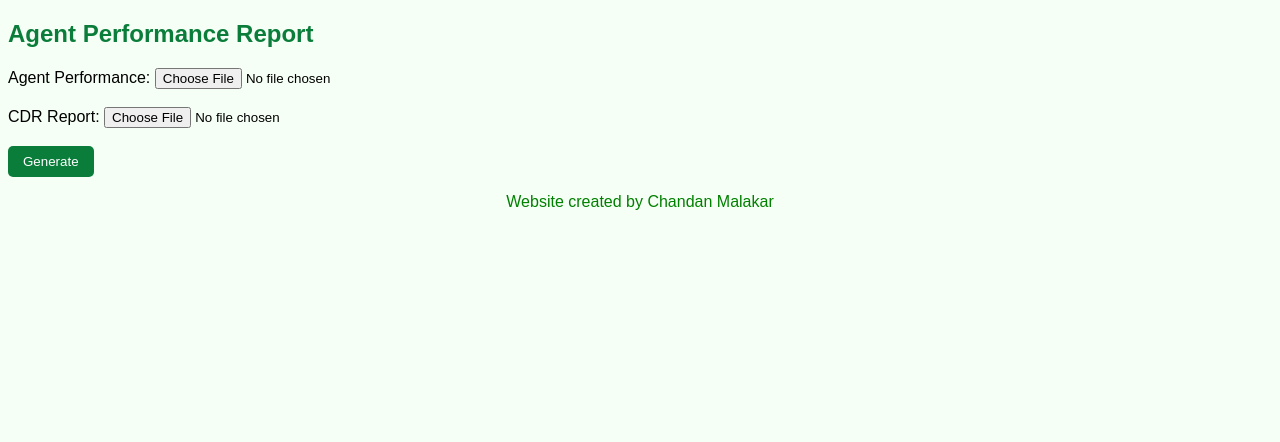
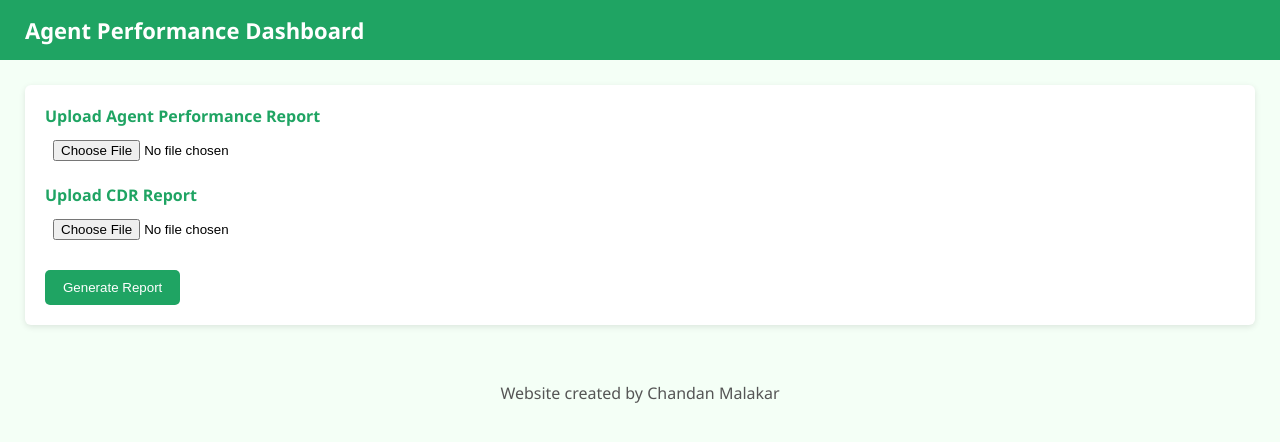
Before and after one commit to Viratmalakar/agent.performance.site, a Flask app: page / in a window 1280 px wide. Shown: the top 442 px of the page. Run offline with Flask 3, Linux system fonts and the light colour scheme.

Commit message:
Update index.html

```diff
--- a/templates/index.html
+++ b/templates/index.html
@@ -1,55 +1,246 @@
 <!DOCTYPE html>
-<html>
+<html lang="en">
 <head>
-<title>Agent Performance</title>
+<meta charset="UTF-8">
+<title>Agent Performance Dashboard</title>
+<script src="https://cdnjs.cloudflare.com/ajax/libs/html2canvas/1.4.1/html2canvas.min.js"></script>
+
 <style>
-body{font-family:Arial;background:#f5fff5}
-h2{color:#0b7d3b}
-table{border-collapse:collapse;width:100%}
-th,td{border:1px solid #0b7d3b;padding:6px;text-align:center}
-th{background:#0b7d3b;color:white}
-#loader{display:none;font-size:22px;color:green;text-align:center}
-button{padding:8px 15px;background:#0b7d3b;color:white;border:none;border-radius:5px}
+body{
+    font-family:Segoe UI,Arial;
+    background:#f4fff6;
+    margin:0;
+}
+header{
+    background:#1fa463;
+    color:white;
+    padding:15px 25px;
+    font-size:22px;
+    font-weight:bold;
+}
+.container{
+    padding:25px;
+}
+.card-box{
+    display:grid;
+    grid-template-columns:repeat(auto-fit,minmax(200px,1fr));
+    gap:15px;
+    margin-bottom:20px;
+}
+.card{
+    background:white;
+    border-left:6px solid #1fa463;
+    padding:15px;
+    box-shadow:0 2px 6px rgba(0,0,0,0.1);
+}
+.card h4{margin:0;color:#555;font-size:14px;}
+.card h2{margin:5px 0;color:#1fa463}
+
+.upload-box{
+    background:white;
+    padding:20px;
+    border-radius:6px;
+    box-shadow:0 2px 6px rgba(0,0,0,.1);
+    margin-bottom:20px;
+}
+.upload-box label{
+    font-weight:bold;
+    display:block;
+    margin-bottom:5px;
+    color:#1fa463;
+}
+input[type=file]{
+    width:100%;
+    padding:8px;
+}
+
+button{
+    background:#1fa463;
+    color:white;
+    border:none;
+    padding:10px 18px;
+    border-radius:5px;
+    cursor:pointer;
+    margin-right:8px;
+}
+button:hover{background:#168a52}
+
+.table-box{
+    background:white;
+    padding:15px;
+    border-radius:6px;
+    box-shadow:0 2px 6px rgba(0,0,0,.1);
+    overflow:auto;
+}
+
+table{
+    width:100%;
+    border-collapse:collapse;
+}
+th,td{
+    border:1px solid #ddd;
+    padding:8px;
+    text-align:center;
+}
+th{
+    background:#1fa463;
+    color:white;
+}
+
+tfoot td{
+    font-weight:bold;
+    background:#eafff1;
+}
+
+footer{
+    text-align:center;
+    padding:12px;
+    color:#555;
+}
+
+#loader{
+    position:fixed;
+    inset:0;
+    background:rgba(255,255,255,.85);
+    display:none;
+    align-items:center;
+    justify-content:center;
+    font-size:26px;
+    color:#1fa463;
+    font-weight:bold;
+    z-index:999;
+}
 </style>
 </head>
+
 <body>
 
-<h2>Agent Performance Report</h2>
+<header>Agent Performance Dashboard</header>
 
-<form id="form">
-Agent Performance: <input type="file" name="agent" required><br><br>
-CDR Report: <input type="file" name="cdr" required><br><br>
-<button type="submit">Generate</button>
-</form>
+<div id="loader">Generating Report...</div>
 
-<div id="loader">⏳ Generating Report...</div>
+<div class="container">
 
-<table id="table"></table>
+<div class="upload-box">
+    <label>Upload Agent Performance Report</label>
+    <input type="file" id="agentFile">
+
+    <label style="margin-top:15px;">Upload CDR Report</label>
+    <input type="file" id="cdrFile">
+
+    <br><br>
+    <button onclick="generate()">Generate Report</button>
+    <button onclick="exportExcel()" id="exportBtn" style="display:none;">Export Excel</button>
+    <button onclick="copyTableImage()" id="copyBtn" style="display:none;">Copy Table</button>
+    <button onclick="resetAll()" id="resetBtn" style="display:none;">Reset</button>
+</div>
+
+<div class="card-box" id="cards" style="display:none;">
+    <div class="card"><h4>Total Login</h4><h2 id="c_login">0</h2></div>
+    <div class="card"><h4>Total Talk Time</h4><h2 id="c_talk">0</h2></div>
+    <div class="card"><h4>Total Mature</h4><h2 id="c_mature">0</h2></div>
+    <div class="card"><h4>IB Mature</h4><h2 id="c_ib">0</h2></div>
+    <div class="card"><h4>OB Mature</h4><h2 id="c_ob">0</h2></div>
+    <div class="card"><h4>Total IVR Hit</h4><h2 id="c_ivr">0</h2></div>
+</div>
+
+<div class="table-box" id="tableBox" style="display:none;">
+    <table id="resultTable"></table>
+</div>
+
+</div>
+
+<footer>Website created by Chandan Malakar</footer>
 
 <script>
-document.getElementById("form").onsubmit = async function(e){
-e.preventDefault();
-document.getElementById("loader").style.display="block";
+let lastData=[];
 
-let fd=new FormData(this);
+function generate(){
+    let agent=document.getElementById("agentFile").files[0];
+    let cdr=document.getElementById("cdrFile").files[0];
 
-let res = await fetch("/process",{method:"POST",body:fd});
-let data = await res.json();
+    if(!agent||!cdr){
+        alert("Please upload both files");
+        return;
+    }
 
-let html="<tr><th>Agent ID</th><th>Full Name</th><th>Total Login</th><th>Net Login</th><th>Total Break</th><th>Total Meeting</th><th>Total Talk</th><th>AHT</th><th>Total Mature</th><th>IB Mature</th><th>OB Mature</th><th>Total IVR Hit</th></tr>";
+    let fd=new FormData();
+    fd.append("agent",agent);
+    fd.append("cdr",cdr);
 
-for(let r of data){
-html+="<tr>";
-for(let c of r){ html+="<td>"+c+"</td>"; }
-html+="</tr>";
+    document.getElementById("loader").style.display="flex";
+
+    fetch("/process",{method:"POST",body:fd})
+    .then(r=>r.json())
+    .then(data=>{
+        document.getElementById("loader").style.display="none";
+        lastData=data;
+        renderTable(data);
+    })
 }
 
-document.getElementById("table").innerHTML=html;
-document.getElementById("loader").style.display="none";
+function renderTable(data){
+    let table=document.getElementById("resultTable");
+    table.innerHTML="";
+
+    if(data.length==0) return;
+
+    let head="<tr>";
+    Object.keys(data[0]).forEach(k=>{
+        head+="<th>"+k+"</th>";
+    });
+    head+="</tr>";
+    table.innerHTML=head;
+
+    data.forEach(r=>{
+        let row="<tr>";
+        Object.values(r).forEach(v=>{
+            row+="<td>"+v+"</td>";
+        });
+        row+="</tr>";
+        table.innerHTML+=row;
+    });
+
+    document.getElementById("tableBox").style.display="block";
+    document.getElementById("cards").style.display="grid";
+    document.getElementById("exportBtn").style.display="inline-block";
+    document.getElementById("copyBtn").style.display="inline-block";
+    document.getElementById("resetBtn").style.display="inline-block";
+
+    // Top cards from last row total
+    let t=data[data.length-1];
+    document.getElementById("c_login").innerText=t["Total Login"];
+    document.getElementById("c_talk").innerText=t["Total Talk Time"];
+    document.getElementById("c_mature").innerText=t["Total Mature"];
+    document.getElementById("c_ib").innerText=t["IB Mature"];
+    document.getElementById("c_ob").innerText=t["OB Mature"];
+    document.getElementById("c_ivr").innerText=t["Total IVR Hit"];
+}
+
+function exportExcel(){
+    fetch("/export",{method:"POST",body:JSON.stringify(lastData)})
+    .then(r=>r.blob())
+    .then(b=>{
+        let a=document.createElement("a");
+        a.href=URL.createObjectURL(b);
+        a.download="Agent_Performance_Report_"+new Date().toLocaleString().replace(/[:\/]/g,"-")+".xlsx";
+        a.click();
+    })
+}
+
+function copyTableImage(){
+    html2canvas(document.getElementById("tableBox")).then(canvas=>{
+        canvas.toBlob(b=>{
+            navigator.clipboard.write([new ClipboardItem({"image/png":b})]);
+            alert("Table image copied!");
+        });
+    });
+}
+
+function resetAll(){
+    location.reload();
 }
 </script>
 
-<p style="text-align:center;color:green">Website created by Chandan Malakar</p>
-
 </body>
 </html>
```
